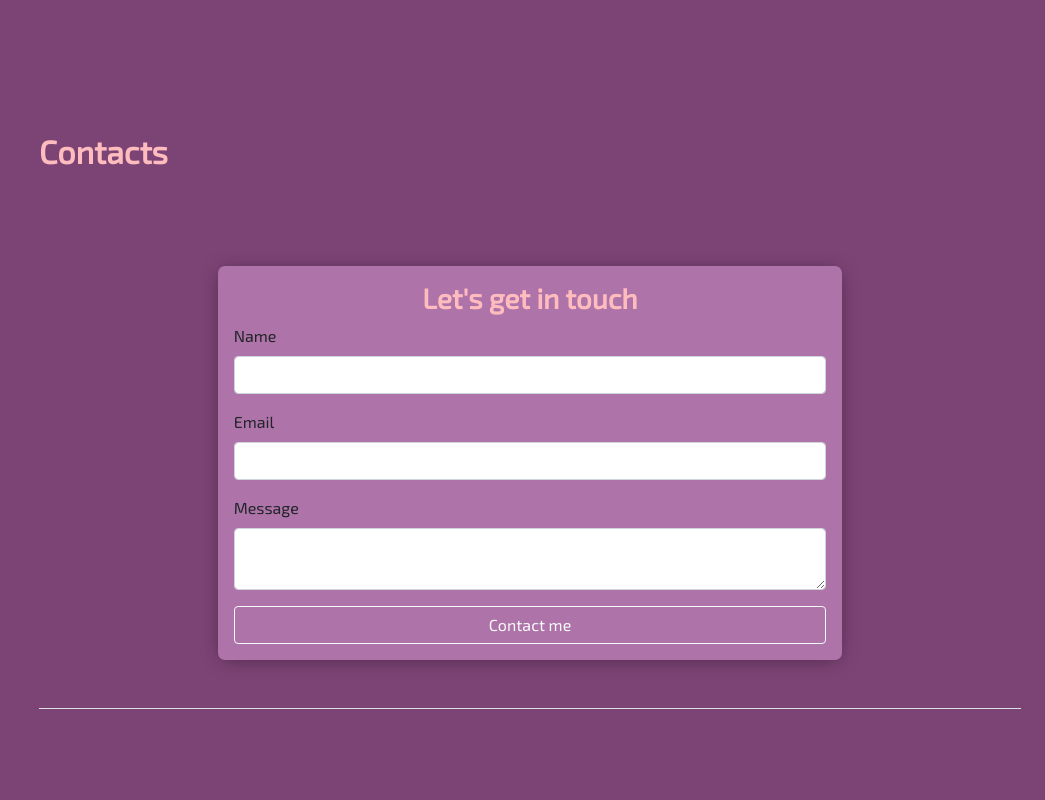
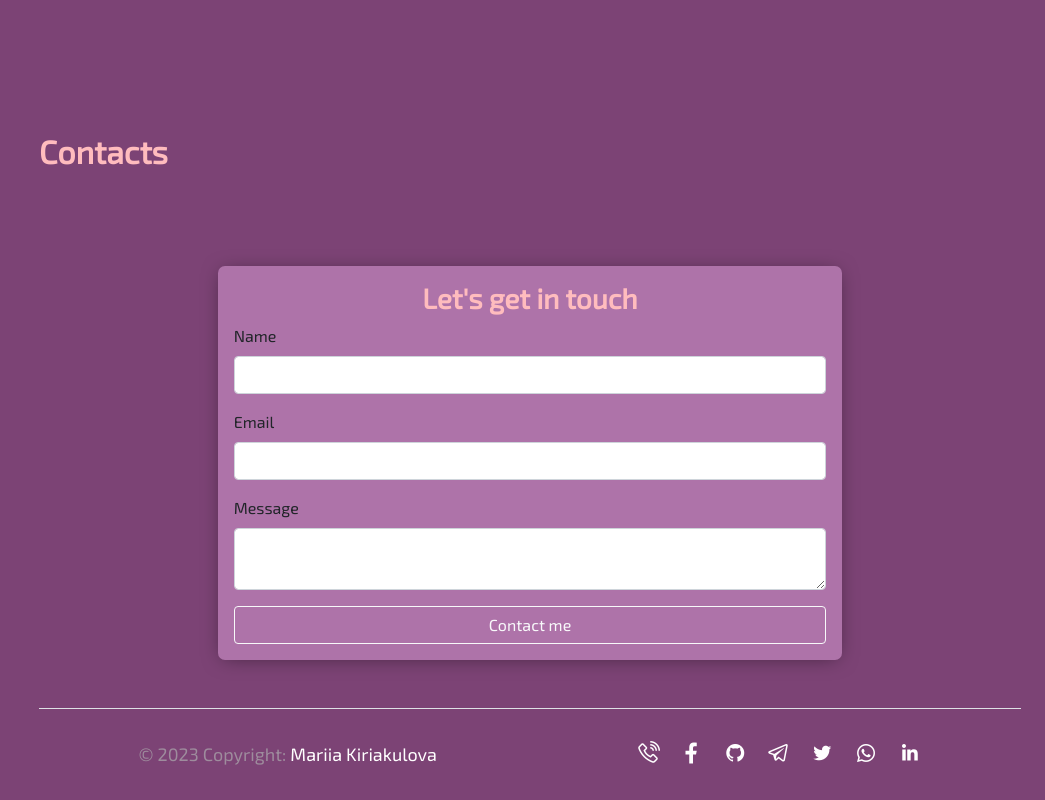
Before and after one commit to Maeevee/Bootstrap-Portfolio-Kiriakulova, a plain HTML site: page index.html in a window 1280 px wide. Shown: the part 4391-5191 px from the top of the page, without its empty margins (235-1280 px from the left). Before the commit the page ends 5100 px from the top, so only its background shows below. Drawn offline with nearby package versions, Linux system fonts and the light colour scheme.

Commit message:
fix-footer
Completed footer section - used bootstrap grid located all components in one row and centred each column with .d-flex. Also, a "drop-shadow" effect was added to the icon's hover

```diff
--- a/css/style.css
+++ b/css/style.css
@@ -104,8 +104,22 @@ form{
     border-radius: 7px;
 }
 
+/* Footer */
 
+i{
+    color: #fff;
+    font-size: 24px;
+    transition: 0.5s;
+}
 
+footer span{
+    color: #9e8c9d;
+}
+
+footer div.row i:hover{
+    color: var(--color-hover);
+    filter: drop-shadow(1px 1px 6px #b499ba);
+}
 
 @media (min-width: 992px) {
 
--- a/index.html
+++ b/index.html
@@ -322,7 +322,22 @@
   <!-- Footer -->
 
   <footer>
-
+    <div class="container-fluid my-3 pt-3">
+      <div class="row d-flex justify-content-around">
+        <div class="col-auto">
+          <p><span>&#169; 2023 Copyright: </span>Mariia Kiriakulova</p>
+        </div>
+        <div class="col-auto">
+          <a href="tel:+4407787387904"><i class="las la-phone-volume"></i></a>
+          <a class="ml-3" href="https://www.facebook.com/profile.php?id=100082325767417"><i class="lab la-facebook-f"></i></a>
+          <a class="ml-3" href="https://github.com/Maeevee"><i class="lab la-github"></i></a>
+          <a class="ml-3" href="https://t.me/BuboScand"><i class="lab la-telegram"></i></a>
+          <a class="ml-3" href="https://twitter.com/login"><i class="lab la-twitter"></i></a>
+          <a class="ml-3" href="https://wa.me/07787387904"><i class="lab la-whatsapp"></i></a>
+          <a class="ml-3" href="https://www.linkedin.com/in/mariia-kiriakulova-2353a7241"><i class="lab la-linkedin-in"></i></a>
+        </div>
+      </div>
+    </div>
   </footer>
 
 </div>
```
